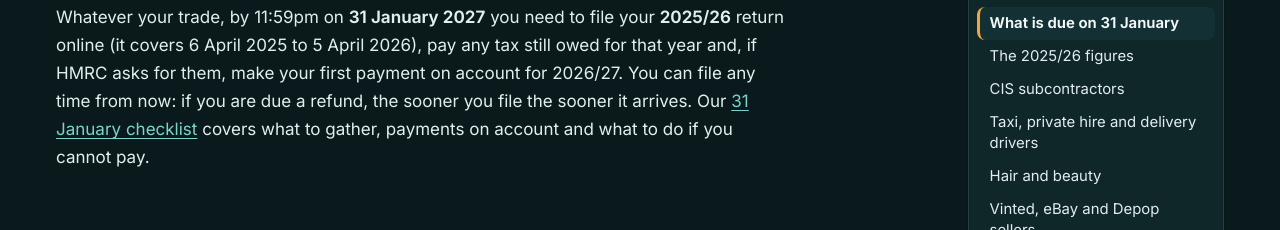
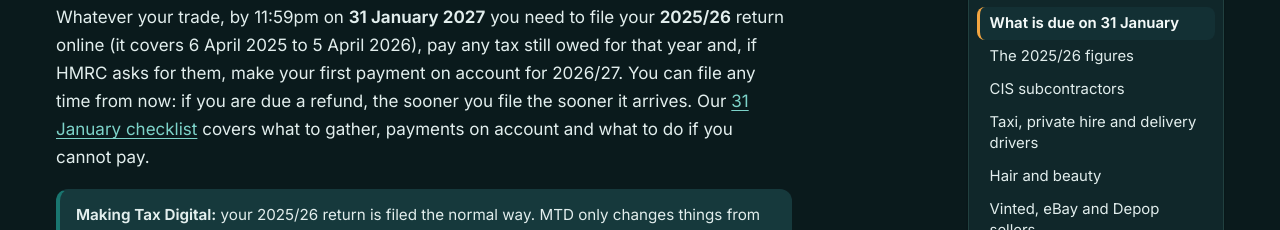
Before and after one commit to mabdulle33-lgtm/taxreadysheets, a website: page guides/2025-26-tax-return-by-trade/index.html in a window 1280 px wide. Shown: the part 556-786 px from the top of the page. Drawn offline with Linux system fonts and the light colour scheme.

Commit message:
Add Making Tax Digital callout to the 2025/26 trade guide
Co-Authored-By: Claude Opus 5.5 <noreply@anthropic.com>
Claude-Session: https://claude.ai/code/session_01YGojqoAkwN64NS8rxmf32W

```diff
--- a/guides/2025-26-tax-return-by-trade/index.html
+++ b/guides/2025-26-tax-return-by-trade/index.html
@@ -79,6 +79,8 @@
 <div class="content article-body">
 <h2 id="whats-due">What is due on 31 January 2027</h2>
 <p>Whatever your trade, by 11:59pm on <strong>31 January 2027</strong> you need to file your <strong>2025/26</strong> return online (it covers 6 April 2025 to 5 April 2026), pay any tax still owed for that year and, if HMRC asks for them, make your first payment on account for 2026/27. You can file any time from now: if you are due a refund, the sooner you file the sooner it arrives. Our <a href="../self-assessment-january-2027-checklist/">31 January checklist</a> covers what to gather, payments on account and what to do if you cannot pay.</p>
+
+<p class="callout info"><strong>Making Tax Digital:</strong> your 2025/26 return is filed the normal way. MTD only changes things from April 2026 onwards, and only if your self-employed and property income before expenses is over the limit: £50,000 in 2024/25 brings you in from April 2026, £30,000 in 2025/26 from April 2027, and £20,000 in 2026/27 from April 2028. You can keep using a spreadsheet in MTD, linked to HMRC through bridging software. <a href="../../calculators/making-tax-digital-checker/">Check your date with our free MTD checker</a>.</p>
 
 <h2 id="figures">The 2025/26 figures every trade needs</h2>
 <p>The most common slip is using this year's numbers on last year's return. For 2025/26:</p>
```
